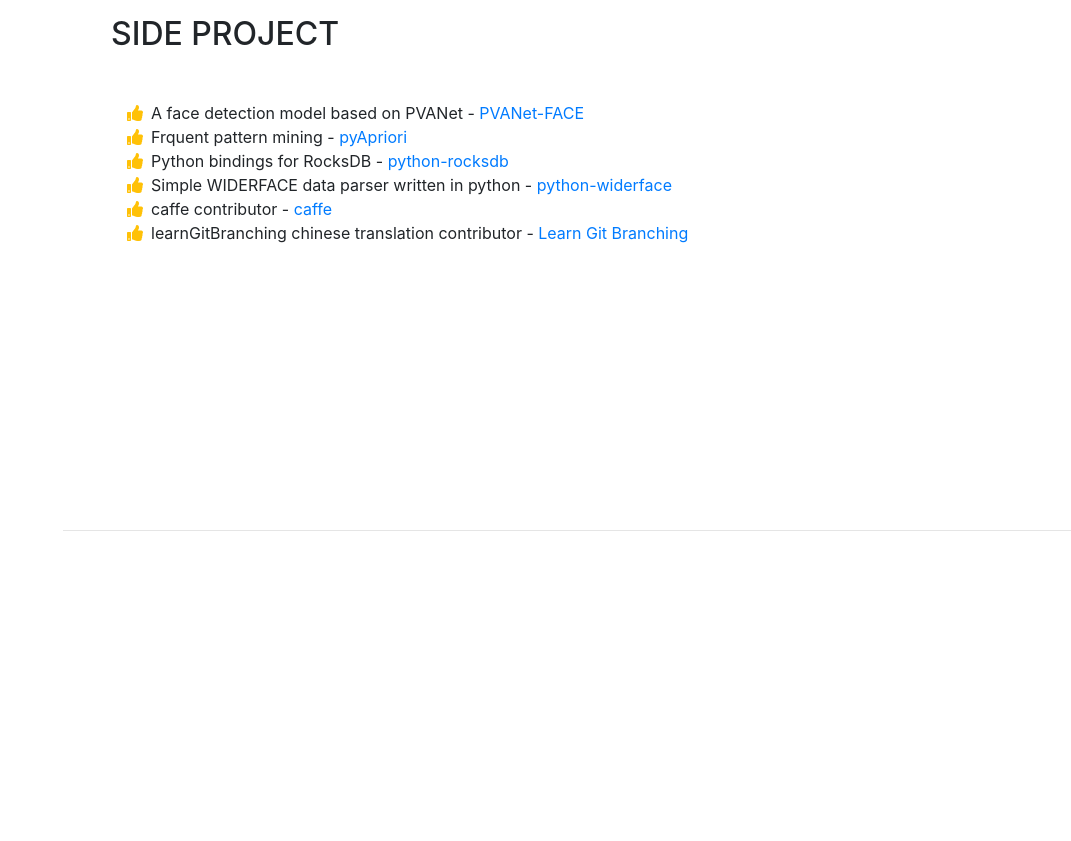
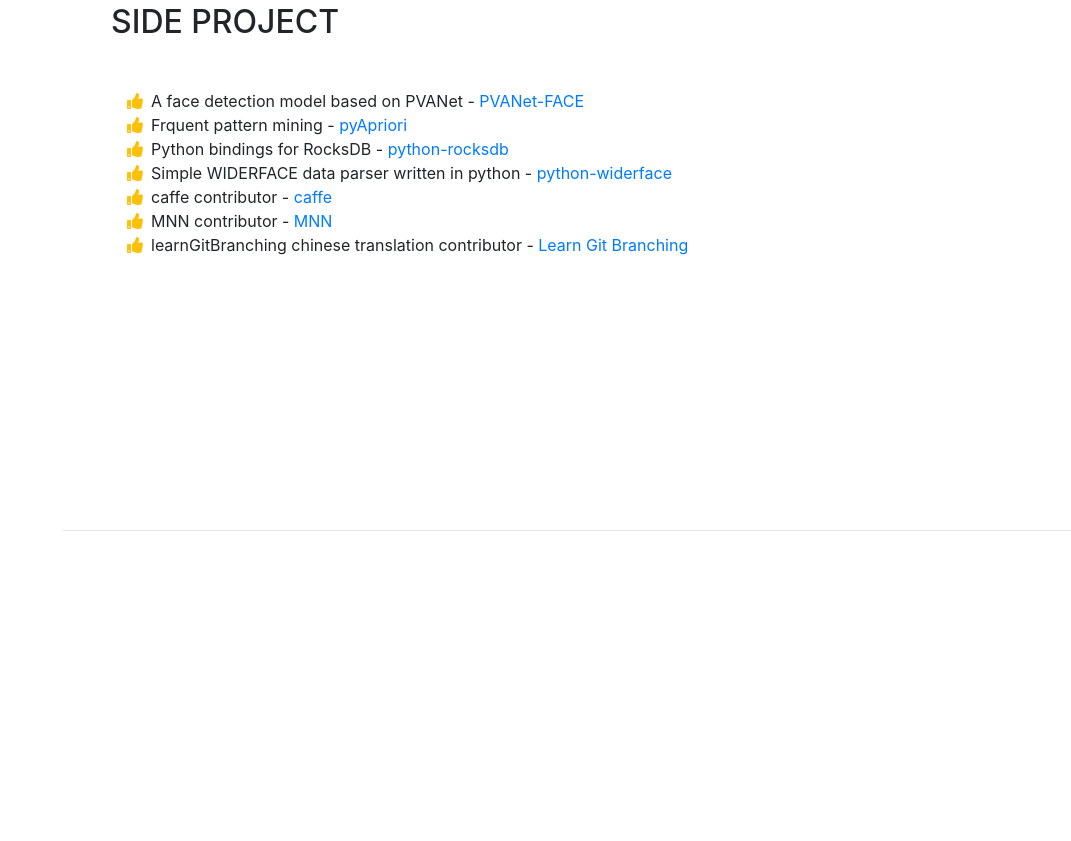
Before and after one commit to twmht/twmht.github.io, a website with bundled scripts: page index.html in a window 1280 px wide. Shown: the part 3846-4687 px from the top of the page, without its empty margins (209-1280 px from the left). Built offline with nearby package versions, Linux system fonts and the light colour scheme; a web font is replaced by a local one.

Commit message:
MNN contrib

```diff
--- a/index.html
+++ b/index.html
@@ -246,6 +246,11 @@
                 </li>
                 <li>
                   <i class="fa-li fa fa-thumbs-up text-warning"></i>
+                  MNN contributor -
+                  <a href="https://github.com/alibaba/MNN">MNN</a>
+                </li>
+                <li>
+                  <i class="fa-li fa fa-thumbs-up text-warning"></i>
                   learnGitBranching chinese translation contributor -
                   <a href="http://pcottle.github.io/learnGitBranching">Learn Git Branching</a>
                 </li>
```
